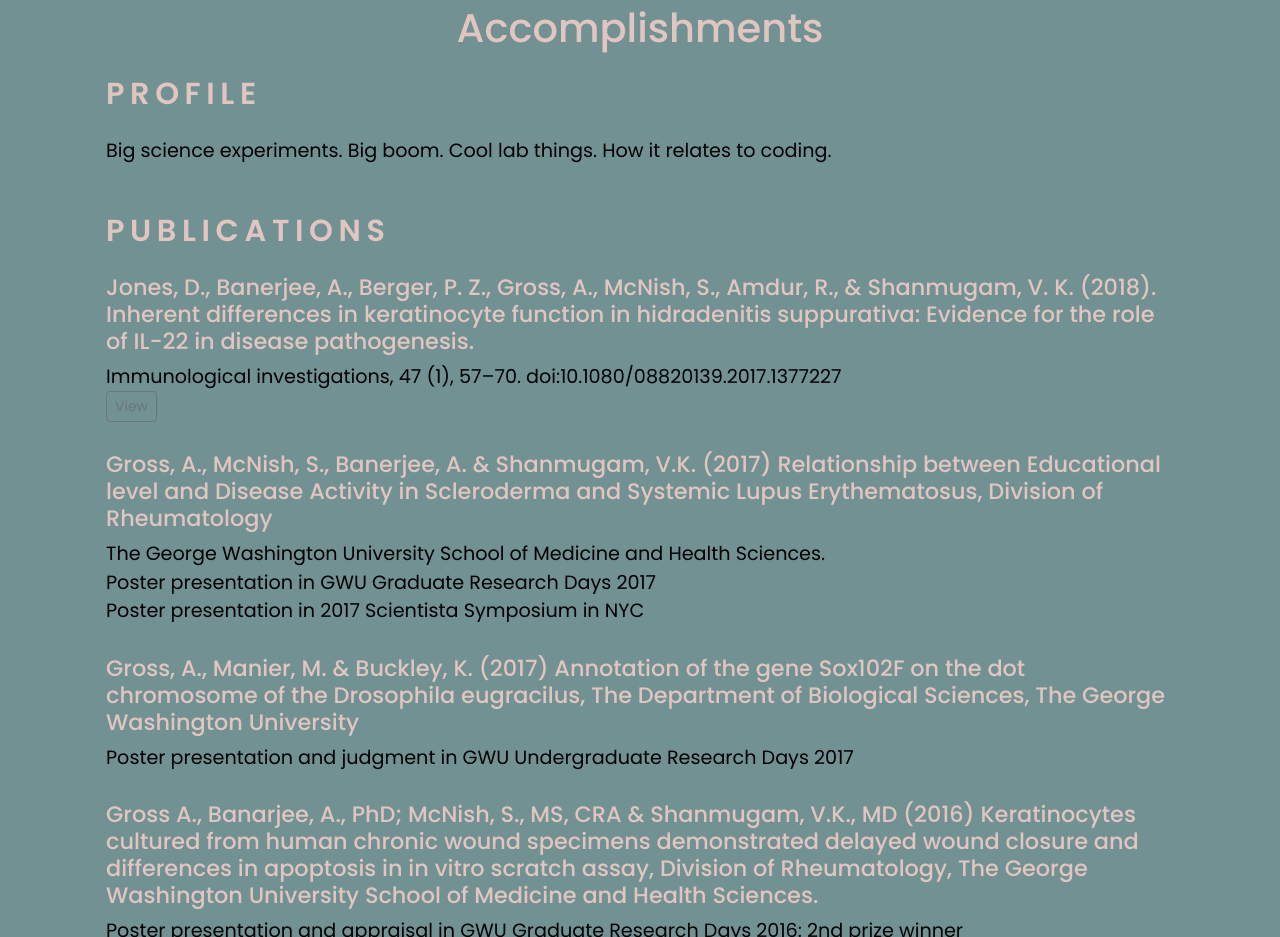
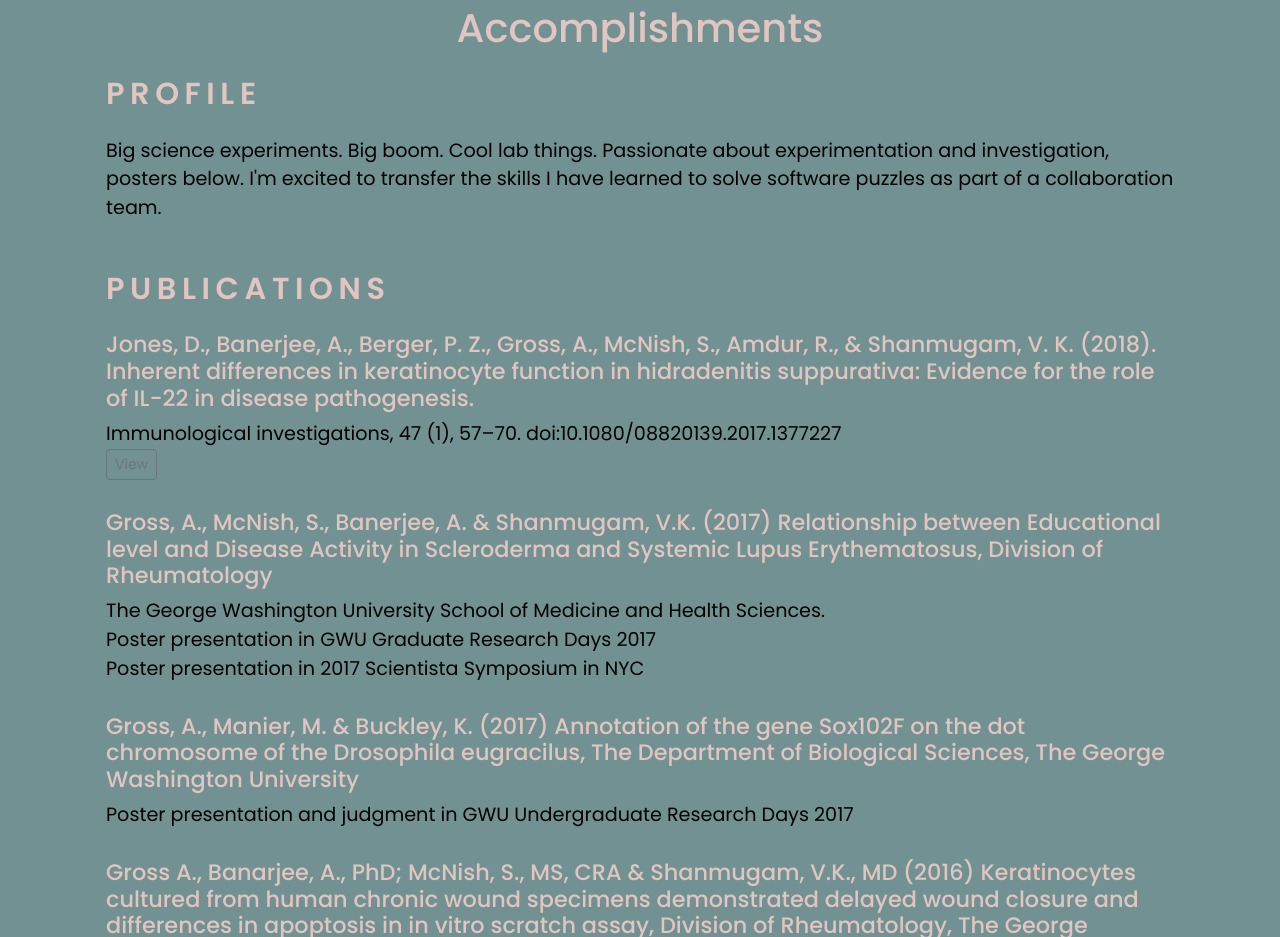
Before and after one commit to aelozen/alexandra-gross-portfolio, a website: page public/pages/research/research.html in a window 1280 px wide. Shown: the part 3620-4557 px from the top of the page. Drawn offline with nearby package versions, Linux system fonts and the light colour scheme; files whose address does not match are found by name.

Commit message:
update research page

```diff
--- a/public/pages/research/research.html
+++ b/public/pages/research/research.html
@@ -192,8 +192,7 @@
           <section class="profile section" id="profile">
             <h2 class="section-title">Profile</h2>
             <p class="profile__description">
-              Big science experiments. Big boom. Cool lab things. How it relates
-              to coding.
+              Big science experiments. Big boom. Cool lab things. Passionate about experimentation and investigation, posters below. I'm excited to transfer the skills I have learned to solve software puzzles as part of a collaboration team.
             </p>
           </section>
           <!--========== CERTIFICATES ==========-->
```
Also changed, not shown: public/index.html (+2 -1 lines).
